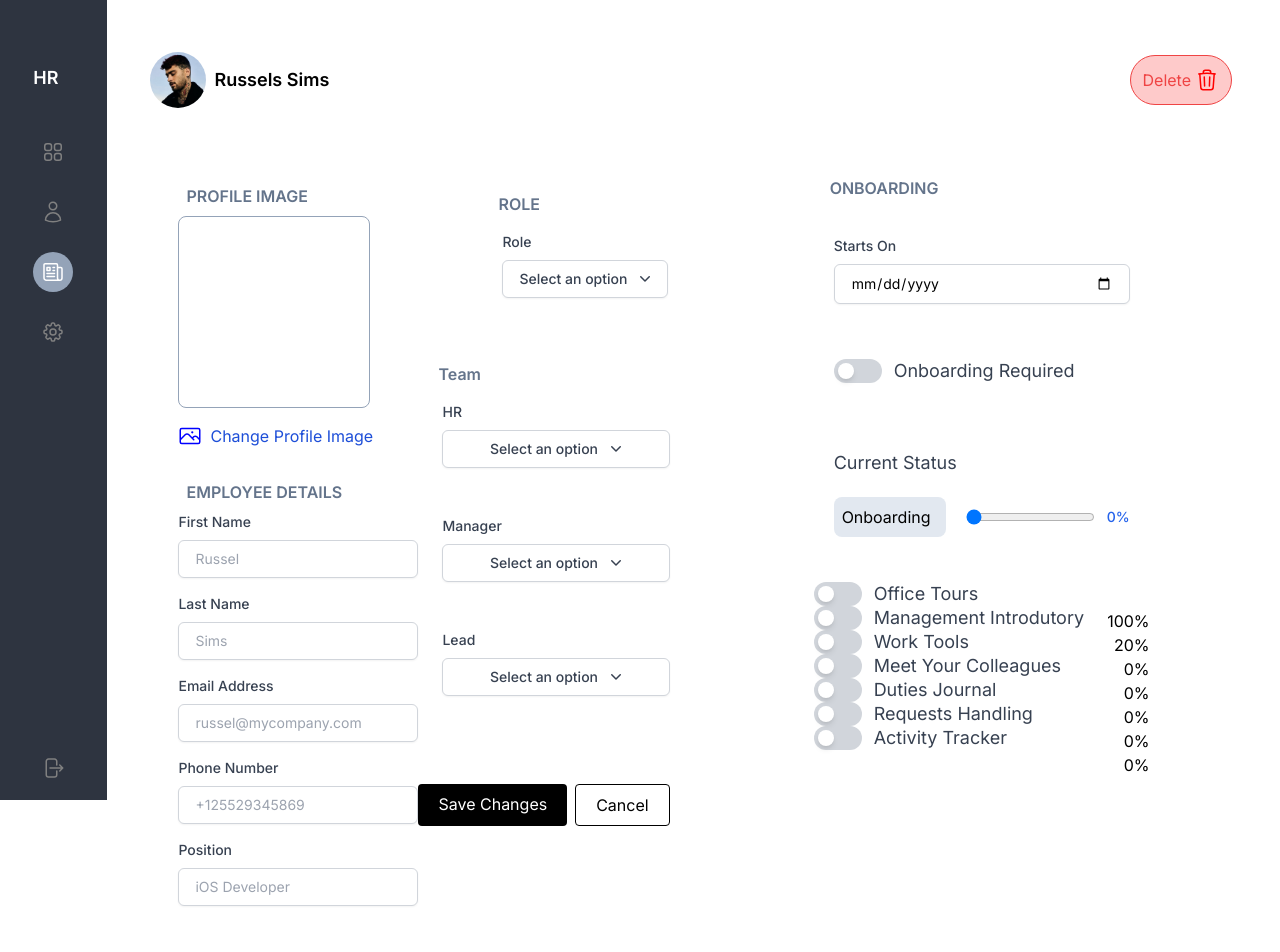
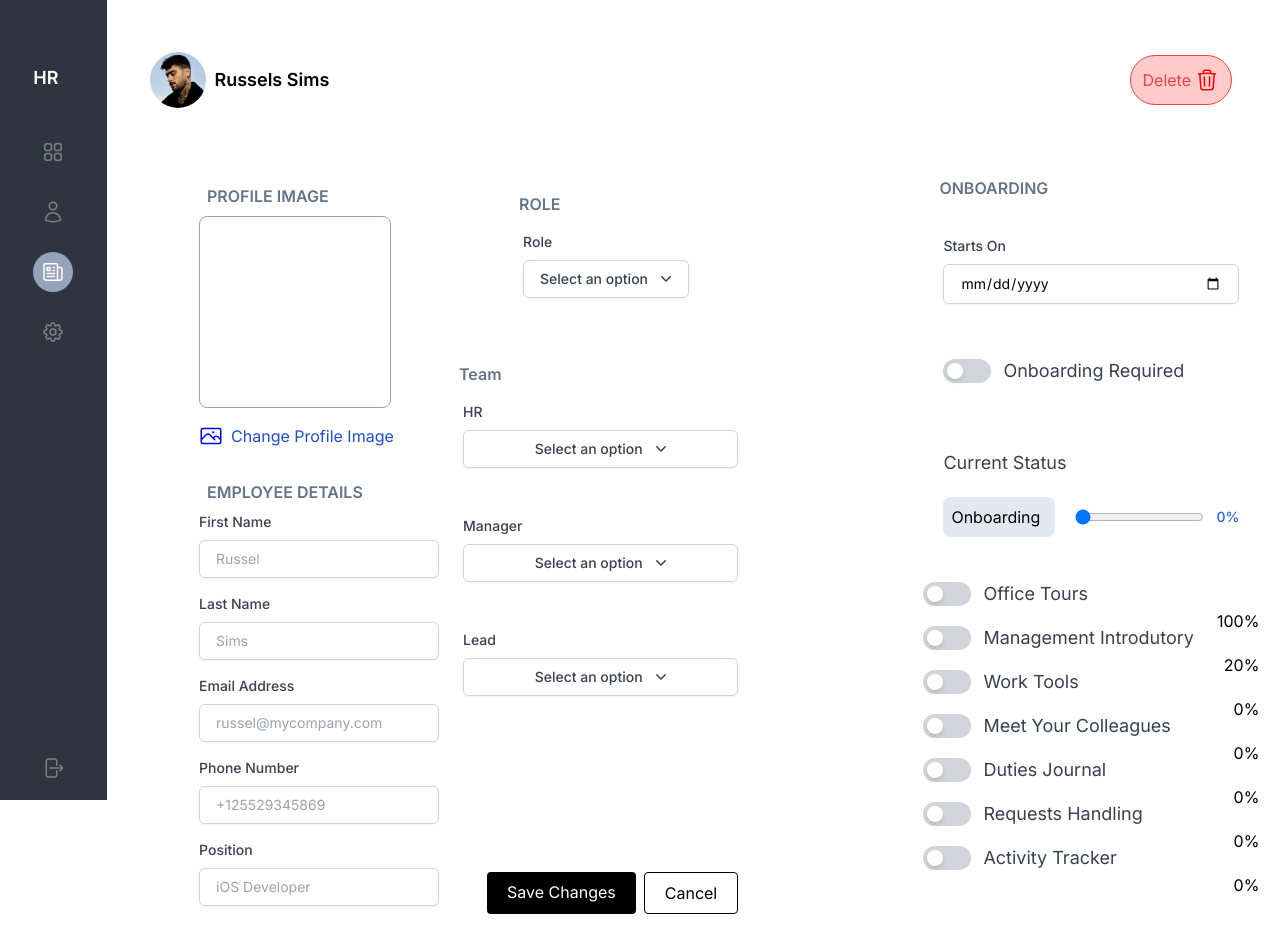
Before and after one commit to Sahildarunde/ui-frame-2, a Next.js app: page / in a window 1280 px wide. Shown: the top 952 px of the page. Built offline with nearby package versions, Linux system fonts and the light colour scheme.

Commit message:
final commit

```diff
--- a/components/HeroComp.tsx
+++ b/components/HeroComp.tsx
@@ -3,7 +3,7 @@ import Right from "./Right";
 
 export default function HeroComp({selectedImage , onImageChange}: any){
     return (
-        <div className="flex flex-col md:flex-row">
+        <div className="flex flex-col lg:flex-row justify-around">
             <Left selectedImage={selectedImage} onImageChange={onImageChange}/>
             <Right />
         </div>
--- a/components/Left.tsx
+++ b/components/Left.tsx
@@ -57,7 +57,7 @@ export default function Left({ selectedImage, onImageChange }: LeftProps) {
             <Dropdown options={["Kirk Mitrohin"]} label='Manager' />
             <Dropdown options={["Eugene Hummell"]} label='Lead' />
           </div>
-          <div className='mt-10 flex gap-2'>
+          <div className='mt-32 ml-12  flex gap-2'>
             <div className='px-5 bg-black py-2 text-white rounded cursor'>Save Changes</div>
             <div className='px-5 border border-black py-2 text-black  rounded cursor'>Cancel</div>
           </div>
--- a/components/Right.tsx
+++ b/components/Right.tsx
@@ -31,7 +31,7 @@ export default function Right(){
                 </div>
             </div>
 
-                    <div className='md:ml-16 lg:mt-8  lg:w-108 gap-5 '>
+                    <div className='md:ml-16 lg:mt-8 flex flex-col lg:w-108 gap-5 '>
                 <div className="flex justify-between items-center ">
                     <ToggleButton label="Office Tours" onToggle={handleToggle}/>
                     <h4>100%</h4>
```
